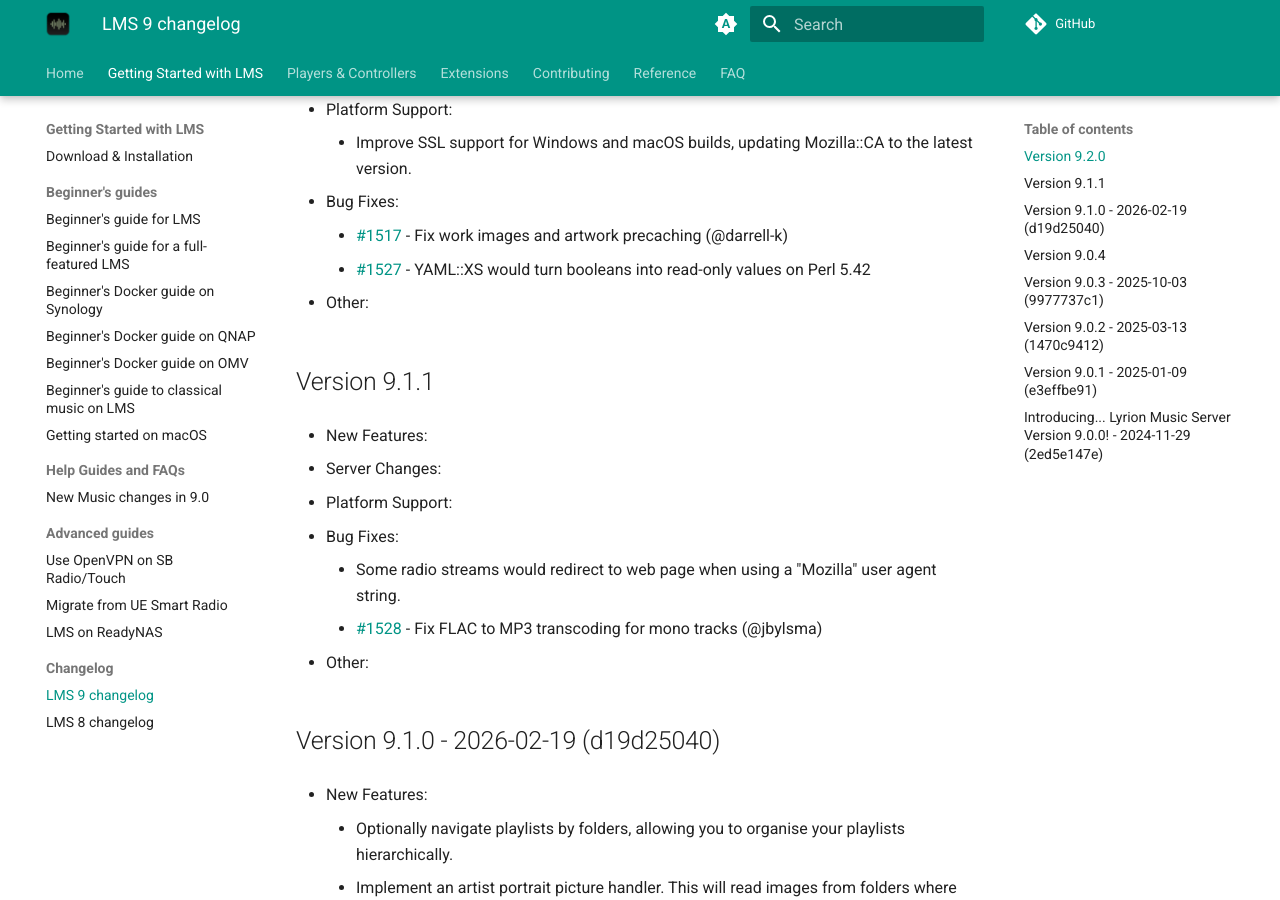
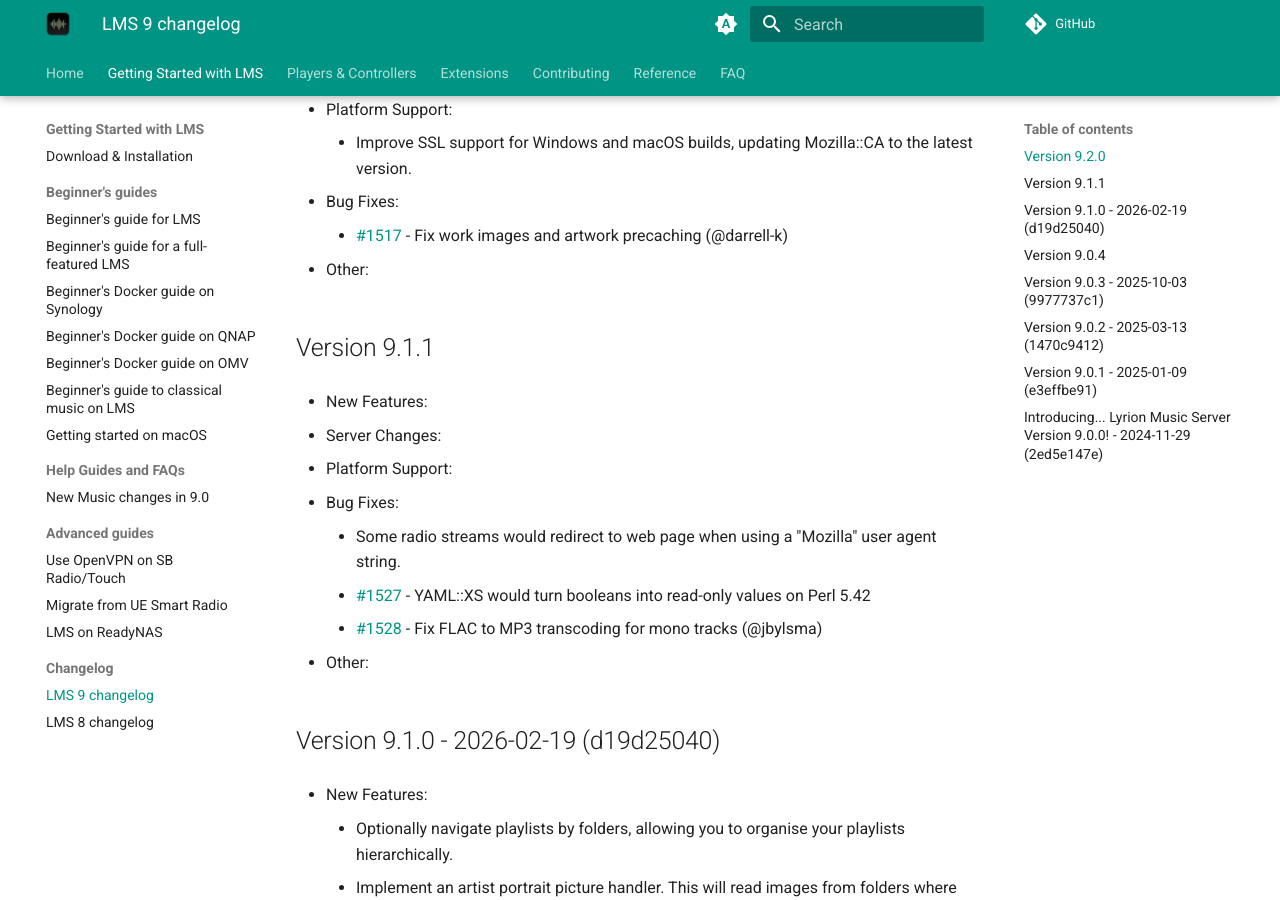
Before and after one commit to LMS-Community/lms-community.github.io, an MkDocs documentation site: the page built from docs/getting-started/changelog-lms9.md, in a window 1280 px wide and 900 px high, scrolled down 390 px. Built offline with MkDocs 1.6.1 and Material for MkDocs 9.7.7, drawn with Linux system fonts in a browser that asks for light colours; a script that is not in the unit is left out; plug-ins that fetch from the network failed and are left out; comment, search, counter and statistics services are not loaded; part of the change alters nothing that is shown.

Commit message:
Update external data sources

```diff
--- a/docs/getting-started/changelog-lms9.md
+++ b/docs/getting-started/changelog-lms9.md
@@ -15,7 +15,6 @@
 - Bug Fixes:
 
 	- [#1517](https://github.com/LMS-Community/slimserver/pull/1517) \- Fix work images and artwork precaching (@darrell-k)
-	- [#1527](https://github.com/LMS-Community/slimserver/pull/1527) \- YAML::XS would turn booleans into read-only values on Perl 5.42
 
 - Other:
 
@@ -30,6 +29,7 @@
 - Bug Fixes:
 
 	- Some radio streams would redirect to web page when using a "Mozilla" user agent string.
+	- [#1527](https://github.com/LMS-Community/slimserver/pull/1527) \- YAML::XS would turn booleans into read-only values on Perl 5.42
 	- [#1528](https://github.com/LMS-Community/slimserver/pull/1528) \- Fix FLAC to MP3 transcoding for mono tracks (@jbylsma)
 
 - Other:
```
